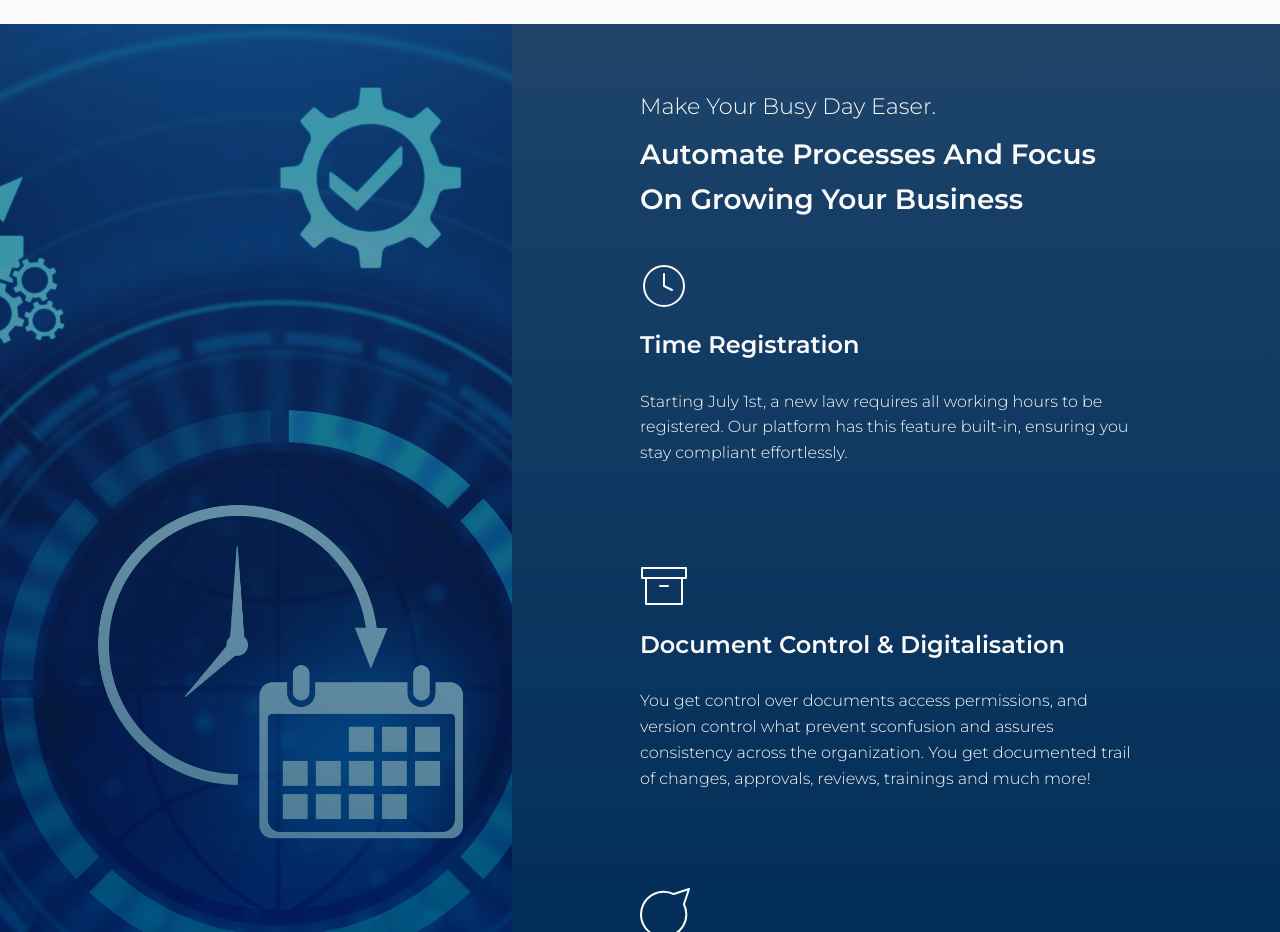
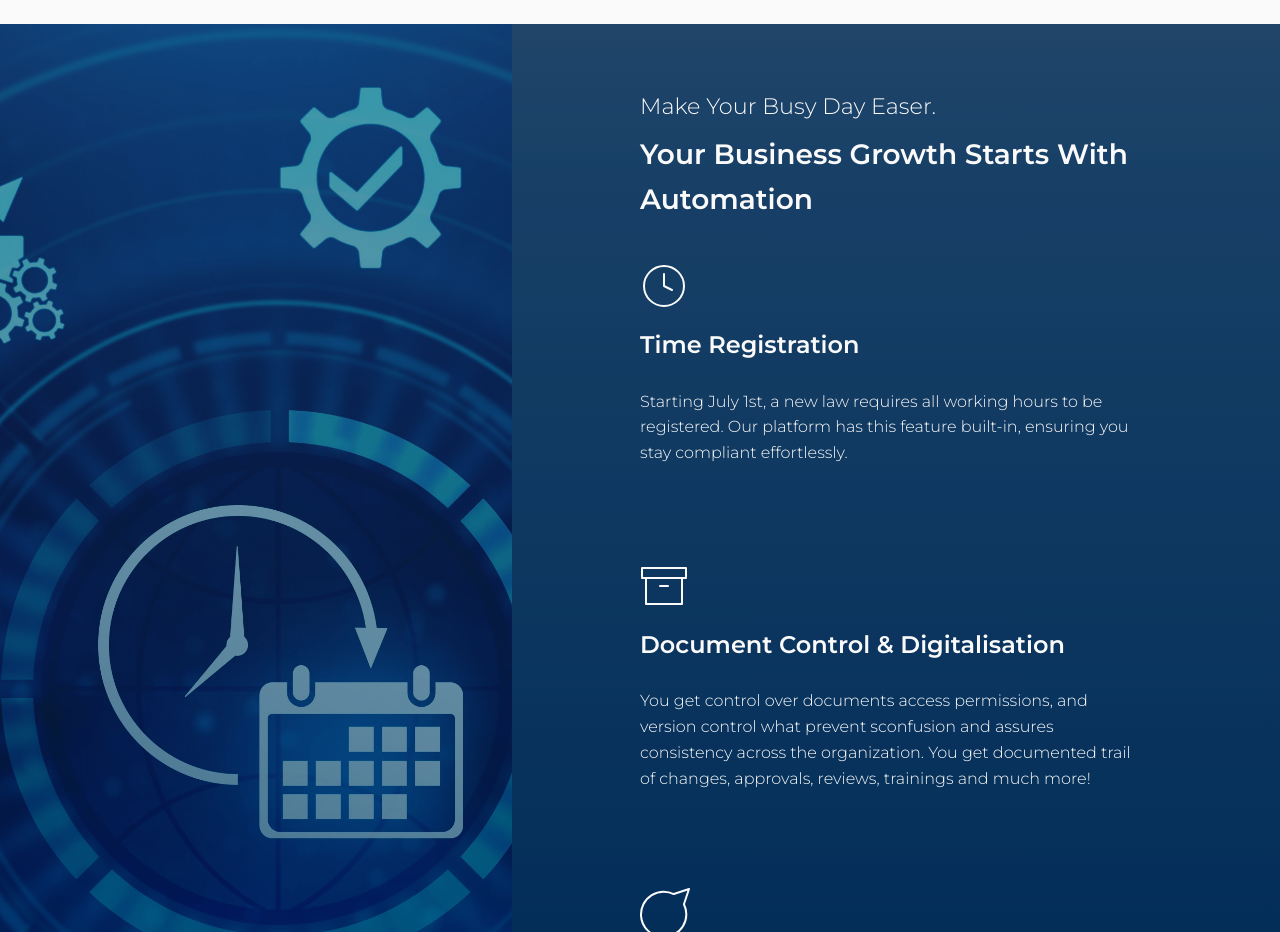
Before and after one commit to Aluatta/exequte-kopi, a plain HTML site: page index.html in a window 1280 px wide. Shown: the part 1940-2872 px from the top of the page. Drawn offline with nearby package versions, Linux system fonts and the light colour scheme.

Commit message:
headline copy
headline copy for features

```diff
--- a/index.html
+++ b/index.html
@@ -162,7 +162,7 @@
             <img class="supportiv-img" src="img/img-support-features.jpeg" alt="decorative picture">
             <article  class="product-features" >
                 <h4 class=" product-features-main-hedaline --text-m" >Make your busy day easer.</h4>
-                <h5 class=" product-features-supportive-subheadline --text-xl" >Automate processes and Focus on Growing your Business</h5>
+                <h5 class=" product-features-supportive-subheadline --text-xl" >Your Business growth starts with automation</h5>
 
                 <article class="product-features-card" >
                     <img  class="icone" src="img/clock-1.svg" alt="clock icon">
```
